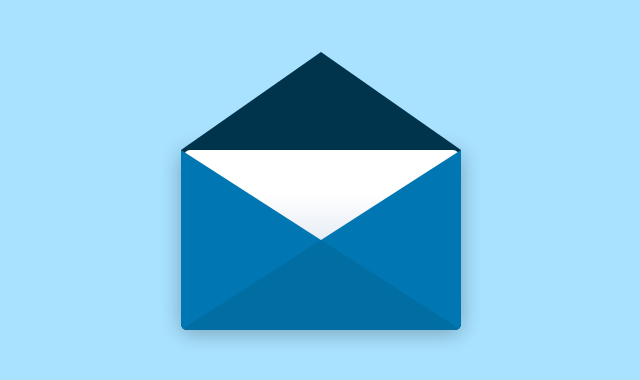
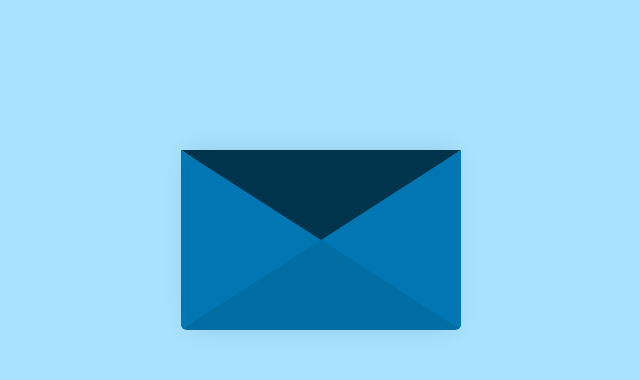
Before and after one commit to himayand21/greeting-card, a React (Create React App) app: page / in a window 1280 px wide. Shown: the top 380 px of the page, without its empty margins (319-959 px from the left). Built offline with nearby package versions, Linux system fonts and the light colour scheme.

Commit message:
fix: free fall

```diff
--- a/src/styles/components/envelope.scss
+++ b/src/styles/components/envelope.scss
@@ -6,7 +6,14 @@
 
         &.open {
             .envelope {
-                @include freefall();
+                .front {
+                    &.flap {
+                        @include flap-and-fall();
+                    }
+                    &.pocket {
+                        animation: freefall 1s ease-out 1s 1 forwards;
+                    }
+                }
             }
         }
         .envelope {
@@ -18,21 +25,20 @@
             margin-left: auto;
             margin-right: auto;
             top: 150px;
-            background-color: $color-flap;
-            box-shadow: 0 4px 20px rgba(0, 0, 0, 0.2);
+            // background-color: $color-flap;
+            // box-shadow: 0 4px 20px rgba(0, 0, 0, 0.2);
             .front {
                 position: absolute;
                 width: 0;
                 height: 0;
-                z-index: 3;
                 &.flap {
                     border-left: ($env-width / 2) solid transparent;
                     border-right: ($env-width / 2) solid transparent;
                     border-bottom: ($env-height / 2) - 8 solid transparent; /* a little smaller */
                     border-top: ($env-height / 2) + 8 solid $color-flap; /* a little larger */
                     transform-origin: top;
+                    z-index: 4;
                     pointer-events: none;
-                    animation: flap-rotate 1s ease-out 0s 2 forwards;
                 }
                 &.pocket {
                     border-left: ($env-width / 2) solid $color-env;
@@ -40,6 +46,7 @@
                     border-bottom: ($env-height / 2) solid $color-env2;
                     border-top: ($env-height / 2) solid transparent;
                     border-bottom-left-radius: $env-border-radius;
+                    z-index: 4;
                     border-bottom-right-radius: $env-border-radius;
                 }
             }
--- a/src/styles/components/letter.scss
+++ b/src/styles/components/letter.scss
@@ -2,13 +2,14 @@
     .letter {
         position: relative;
         background-color: #fff;
-        width: 275px;
+        width: 265px;
         margin-left: auto;
         margin-right: auto;
         height: 175px;
         top: -30px;
         border-radius: $env-border-radius;
         box-shadow: 0 2px 26px rgba(0, 0, 0, 0.12);
+        z-index: 2;
         &::after {
             content: "";
             position: absolute;
--- a/src/styles/partials/_animations.scss
+++ b/src/styles/partials/_animations.scss
@@ -19,3 +19,13 @@
           opacity: 0.5;
       }
   }
+  @keyframes flap-and-fall {
+    0% {
+        transform: rotateX(180deg) translateY(0);
+        z-index: 1;
+      }
+      100% {
+        transform: rotateX(180deg) translateY(-100vh);
+        z-index: 1;
+      }
+  }
--- a/src/styles/partials/_mixins.scss
+++ b/src/styles/partials/_mixins.scss
@@ -2,5 +2,8 @@
     animation: flap-rotate 1s ease-out 0s 2 forwards;
 }
 @mixin freefall {
-    animation: freefall  1s ease-out 0s 1 forwards;
+    animation: freefall 1s ease-out 1s 1 forwards;
 }
+@mixin flap-and-fall {
+    animation: flap-rotate 1s ease-out 0s 2 forwards, flap-and-fall 1s ease-out 1s 1 forwards;
+}
```
